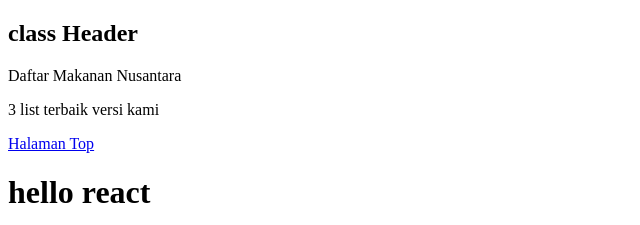
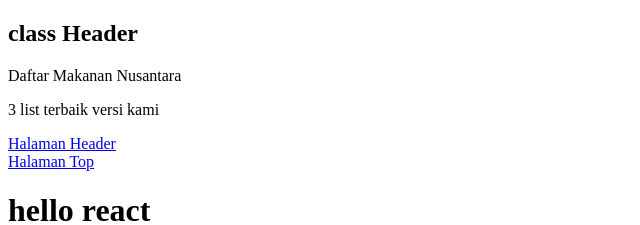
Before and after one commit to riomulya/belajar-react, a React (Create React App) app in the folder hello-react/: page / in a window 1280 px wide. Shown: the top 225 px of the page, without its empty margins (0-640 px from the left). Built offline with nearby package versions, Linux system fonts and the light colour scheme.

Commit message:
Handling Event pada Class Component

```diff
--- a/hello-react/src/Header.js
+++ b/hello-react/src/Header.js
@@ -7,6 +7,10 @@ class Header extends Component {
       datalist: this.props.lists,
       daftar: "Daftar Makanan Nusantara",
     };
+    this.handleMessage = this.handleMessage.bind(this);
+  }
+  handleMessage() {
+    alert(this.state.daftar);
   }
   render() {
     return (
@@ -14,6 +18,9 @@ class Header extends Component {
         <h2>class Header</h2>
         <p>{this.state.daftar}</p>
         <p>{this.state.datalist}</p>
+        <a href="/" onClick={this.handleMessage}>
+          Halaman Header
+        </a>
       </div>
     );
   }
```
